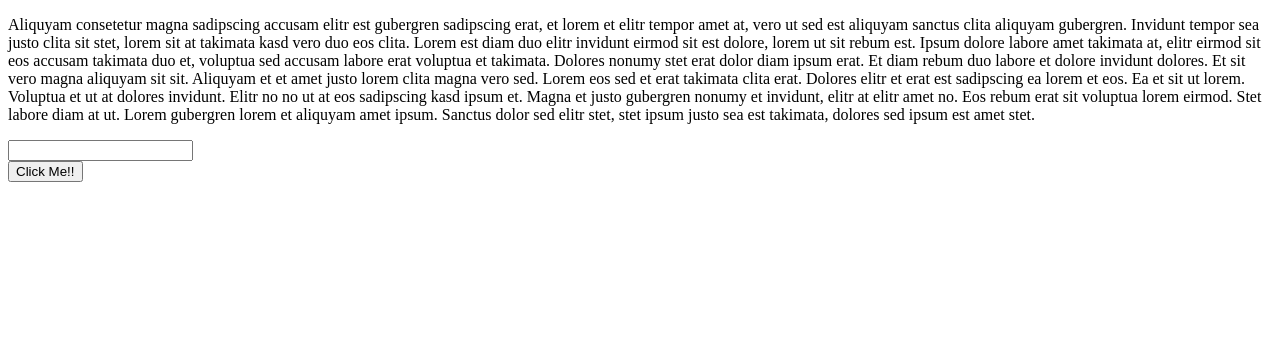
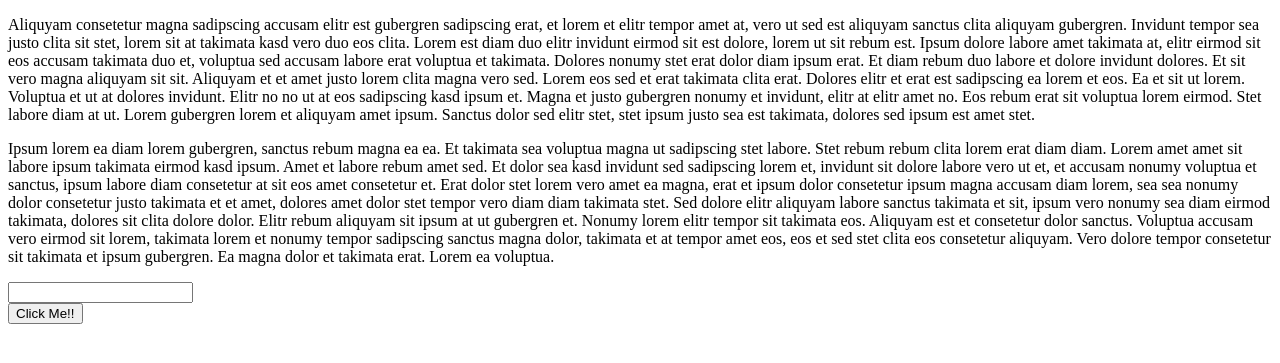
Before and after one commit to azizul016/my-first-website, a plain HTML site: page index.html in a window 1280 px wide. Shown: the part 105-468 px from the top of the page. Drawn offline with Linux system fonts and the light colour scheme.

Commit message:
change something

```diff
--- a/index.html
+++ b/index.html
@@ -10,6 +10,7 @@
 
     <h3>Hello mama , how are yougi</h3>
     <p>Aliquyam consetetur magna sadipscing accusam elitr est gubergren sadipscing erat, et lorem et elitr tempor amet at, vero ut sed est aliquyam sanctus clita aliquyam gubergren. Invidunt tempor sea justo clita sit stet, lorem sit at takimata kasd vero duo eos clita. Lorem est diam duo elitr invidunt eirmod sit est dolore, lorem ut sit rebum est. Ipsum dolore labore amet takimata at, elitr eirmod sit eos accusam takimata duo et, voluptua sed accusam labore erat voluptua et takimata. Dolores nonumy stet erat dolor diam ipsum erat. Et diam rebum duo labore et dolore invidunt dolores. Et sit vero magna aliquyam sit sit. Aliquyam et et amet justo lorem clita magna vero sed. Lorem eos sed et erat takimata clita erat. Dolores elitr et erat est sadipscing ea lorem et eos. Ea et sit ut lorem. Voluptua et ut at dolores invidunt. Elitr no no ut at eos sadipscing kasd ipsum et. Magna et justo gubergren nonumy et invidunt, elitr at elitr amet no. Eos rebum erat sit voluptua lorem eirmod. Stet labore diam at ut. Lorem gubergren lorem et aliquyam amet ipsum. Sanctus dolor sed elitr stet, stet ipsum justo sea est takimata, dolores sed ipsum est amet stet.</p>
+    <p>Ipsum lorem ea diam lorem gubergren, sanctus rebum magna ea ea. Et takimata sea voluptua magna ut sadipscing stet labore. Stet rebum rebum clita lorem erat diam diam. Lorem amet amet sit labore ipsum takimata eirmod kasd ipsum. Amet et labore rebum amet sed. Et dolor sea kasd invidunt sed sadipscing lorem et, invidunt sit dolore labore vero ut et, et accusam nonumy voluptua et sanctus, ipsum labore diam consetetur at sit eos amet consetetur et. Erat dolor stet lorem vero amet ea magna, erat et ipsum dolor consetetur ipsum magna accusam diam lorem, sea sea nonumy dolor consetetur justo takimata et et amet, dolores amet dolor stet tempor vero diam diam takimata stet. Sed dolore elitr aliquyam labore sanctus takimata et sit, ipsum vero nonumy sea diam eirmod takimata, dolores sit clita dolore dolor. Elitr rebum aliquyam sit ipsum at ut gubergren et. Nonumy lorem elitr tempor sit takimata eos. Aliquyam est et consetetur dolor sanctus. Voluptua accusam vero eirmod sit lorem, takimata lorem et nonumy tempor sadipscing sanctus magna dolor, takimata et at tempor amet eos, eos et sed stet clita eos consetetur aliquyam. Vero dolore tempor consetetur sit takimata et ipsum gubergren. Ea magna dolor et takimata erat. Lorem ea voluptua.</p>
 
     <input type="text">
     <br>
```
